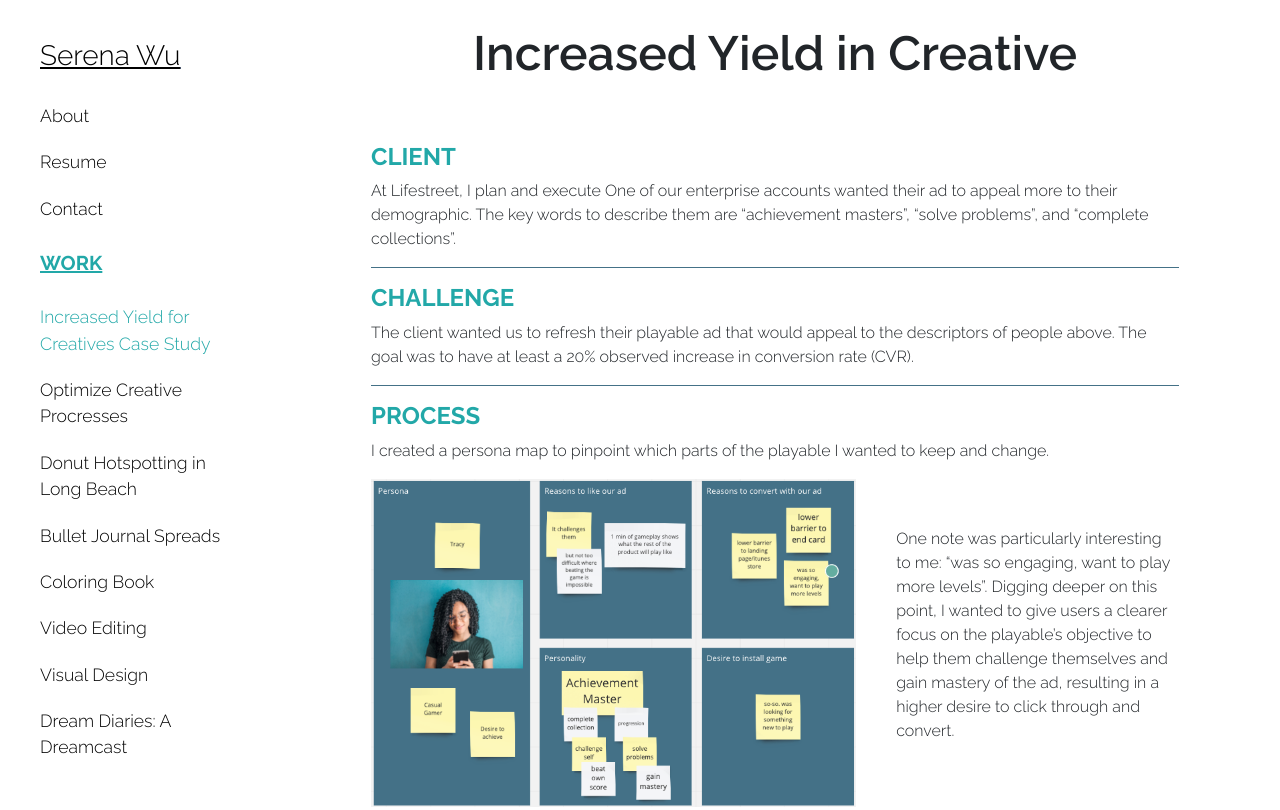
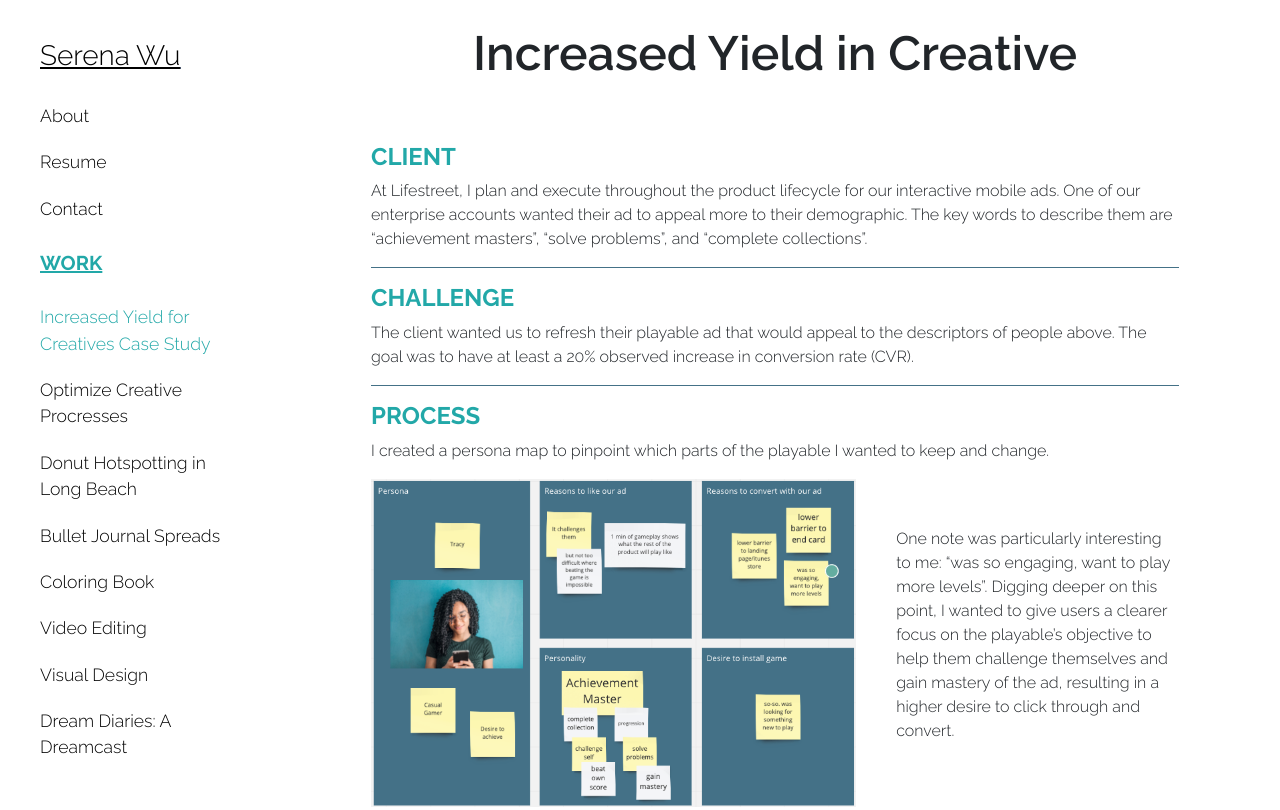
Before and after one commit to acuteengle/serena-wu-portfolio, a plain HTML site: page pages/yield.html in a window 1280 px wide. Shown: the top 810 px of the page. Drawn offline with nearby package versions, Linux system fonts and the light colour scheme.

Commit message:
Increase Yield copy fix

```diff
--- a/pages/yield.html
+++ b/pages/yield.html
@@ -74,7 +74,8 @@
           <h1 class="page-title">Increased Yield in Creative</h1>
           <h2 class="section-header">CLIENT</h2>
           <p>
-            At Lifestreet, I plan and execute One of our enterprise accounts
+            At Lifestreet, I plan and execute throughout the product lifecycle
+            for our interactive mobile ads. One of our enterprise accounts
             wanted their ad to appeal more to their demographic. The key words
             to describe them are “achievement masters”, “solve problems”, and
             “complete collections”.
```
